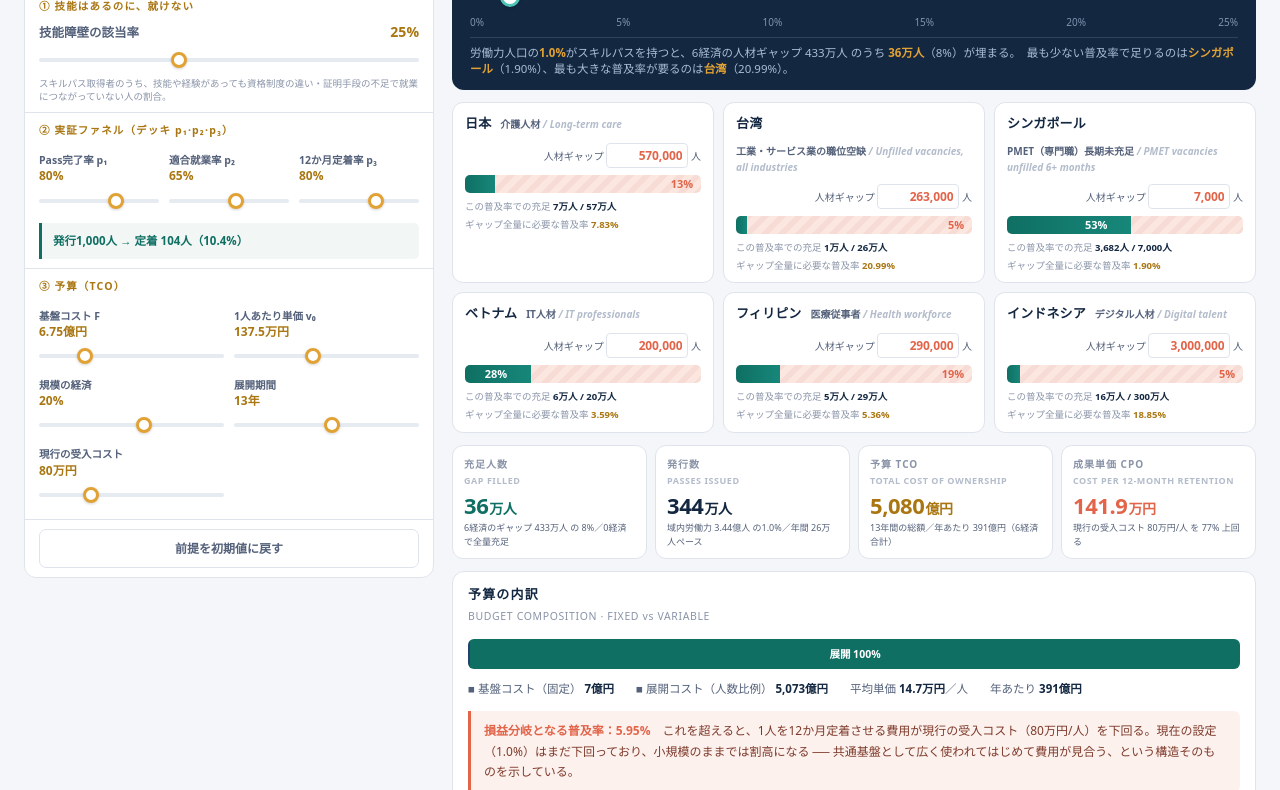
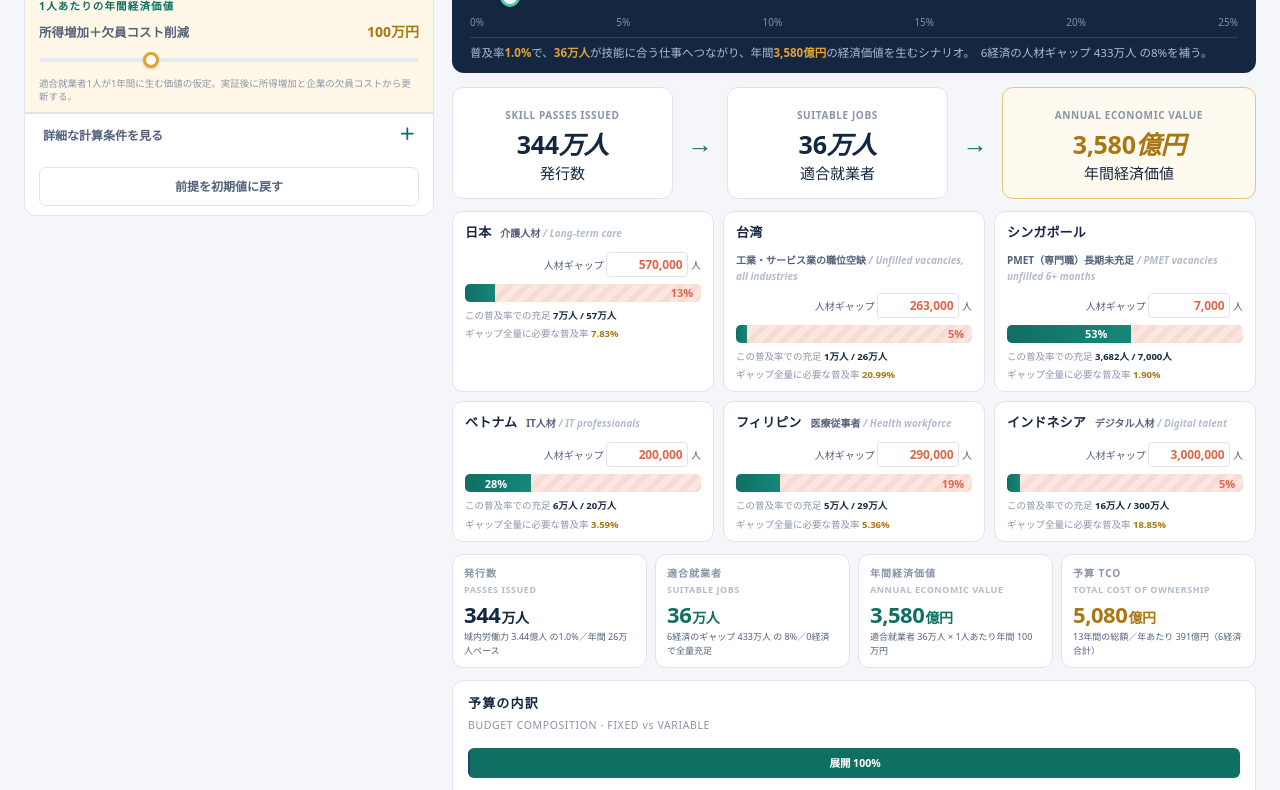
Before and after one commit to wanaincode/asia-skills-passport-vision2040, a plain HTML site: page index.html in a window 1280 px wide. Shown: the part 227-1017 px from the top of the page. Drawn offline with Linux system fonts and the light colour scheme.

Commit message:
Simplify model around annual economic value

```diff
--- a/index.html
+++ b/index.html
@@ -3,7 +3,7 @@
 <head>
 <meta charset="utf-8">
 <meta name="viewport" content="width=device-width, initial-scale=1">
-<title>スキルパス｜人材不足を埋めるには、どこまで広げればよいか</title>
+<title>スキルパス｜普及率から経済価値を試算する</title>
 <style>
 :root{
   --navy:#132741;
@@ -115,6 +115,13 @@ input[type=range]::-moz-range-track{height:4px;border-radius:3px;background:#e6e
 input[type=range]::-moz-range-thumb{width:12px;height:12px;border-radius:50%;background:#fff;border:3px solid var(--amber);cursor:pointer}
 input[type=range]:focus-visible::-webkit-slider-thumb{outline:2px solid var(--navy);outline-offset:2px}
 .funnel-out{background:#f2f6f5;border-left:3px solid var(--teal);padding:9px 11px;font-size:11.5px;color:var(--teal);font-weight:700;border-radius:0 5px 5px 0}
+.value-assumption{background:#fff8e8}
+.value-assumption .gl{color:var(--teal)!important}
+.advanced{border-top:1px solid var(--line)}
+.advanced summary{padding:12px 18px;cursor:pointer;font-size:12px;font-weight:800;color:var(--ink-2);list-style:none}
+.advanced summary::-webkit-details-marker{display:none}
+.advanced summary::after{content:"＋";float:right;color:var(--teal);font-size:16px;line-height:1}
+.advanced[open] summary::after{content:"−"}
 button.reset{width:100%;padding:9px;font:inherit;font-size:12px;font-weight:700;color:var(--ink-2);background:#fff;border:1px solid var(--line);border-radius:7px;cursor:pointer}
 button.reset:hover{background:#f7f9fc;color:var(--navy)}
 
@@ -133,6 +140,16 @@ button.reset:hover{background:#f7f9fc;color:var(--navy)}
 .rail-scale{display:flex;justify-content:space-between;font-size:10px;color:#7f93ad;margin-top:2px}
 .rail-note{margin-top:12px;font-size:11.5px;color:#a9bdd6;line-height:1.6;border-top:1px solid rgba(255,255,255,.12);padding-top:11px}
 .rail-note b{color:var(--amber);font-weight:700}
+
+/* ---------- one-glance impact flow ---------- */
+.impact-flow{display:grid;grid-template-columns:1fr 38px 1fr 38px 1.15fr;align-items:center;gap:8px;margin-top:14px}
+.impact-step{background:#fff;border:1px solid var(--line);border-radius:11px;padding:13px 14px;text-align:center;min-height:92px}
+.impact-step strong{display:block;font-size:25px;line-height:1.15;margin:5px 0 2px;color:var(--navy)}
+.impact-step small{font-size:10px;color:var(--ink-3);font-weight:700;letter-spacing:.06em}
+.impact-step.value{border-color:#e9c575;background:#fffaf0}
+.impact-step.value strong{color:var(--amber-d)}
+.impact-arrow{text-align:center;color:var(--teal);font-size:25px;font-weight:800}
+@media(max-width:760px){.impact-flow{grid-template-columns:1fr}.impact-arrow{transform:rotate(90deg)}}
 
 /* ---------- economy rows ---------- */
 .rows{margin-top:18px;display:flex;flex-direction:column;gap:11px}
@@ -236,9 +253,9 @@ footer{margin-top:26px;font-size:10.5px;color:var(--ink-3);line-height:1.8;borde
 
 <header>
   <div class="wrap">
-    <p class="eyebrow">ASEAN GROUP 5 ・ SKILL PASS ・ GAP-CLOSING MODEL</p>
-    <h1>人材不足を埋めるには、スキルパスをどこまで広げればよいか
-      <small>6経済の公式統計による人材不足の実数から、必要な普及規模と必要予算を逆算する ／ From published talent-shortage data to the coverage and budget required</small>
+    <p class="eyebrow">ASEAN GROUP 5 ・ SKILL PASS ・ ECONOMIC VALUE MODEL</p>
+    <h1>スキルパスは、どれだけの経済価値を生むのか
+      <small>普及率から、適合就業者数と年間経済価値を試算する ／ From Skill Pass adoption to jobs and annual economic value</small>
     </h1>
     <div class="legend">
       <b><i class="dot real"></i>実データ（公式統計・出典明記）</b>
@@ -254,7 +271,19 @@ footer{margin-top:26px;font-size:10.5px;color:var(--ink-3);line-height:1.8;borde
   <!-- ============ CONTROLS ============ -->
   <div class="panel">
     <div class="card">
-      <h2>前提を動かす<span>ASSUMPTIONS · ADJUSTABLE</span></h2>
+      <h2>経済価値を試算する<span>ONE MAIN INPUT + ADJUSTABLE ASSUMPTIONS</span></h2>
+
+      <div class="ctl-group value-assumption">
+        <div class="gl">1人あたりの年間経済価値</div>
+        <div class="ctl">
+          <label>所得増加＋欠員コスト削減 <span class="v" id="v-E">100万円</span></label>
+          <input type="range" id="E" min="20" max="300" value="100" step="5">
+          <div class="hint">適合就業者1人が1年間に生む価値の仮定。実証後に所得増加と企業の欠員コストから更新する。</div>
+        </div>
+      </div>
+
+      <details class="advanced">
+      <summary>詳細な計算条件を見る</summary>
 
       <div class="ctl-group">
         <div class="gl">① 技能はあるのに、就けない</div>
@@ -310,6 +339,7 @@ footer{margin-top:26px;font-size:10.5px;color:var(--ink-3);line-height:1.8;borde
           <div class="hint">比較用。海外人材1人を受け入れるのに現在かかる費用の目安（仮置き・要差し替え）。</div>
         </div>
       </div>
+      </details>
 
       <div class="ctl-group">
         <button class="reset" id="reset">前提を初期値に戻す</button>
@@ -331,28 +361,36 @@ footer{margin-top:26px;font-size:10.5px;color:var(--ink-3);line-height:1.8;borde
       <div class="rail-note" id="railnote"></div>
     </div>
 
+    <div class="impact-flow" aria-label="普及率から経済価値までの計算結果">
+      <div class="impact-step"><small>SKILL PASSES ISSUED</small><strong class="num" id="flow-issued">–</strong><span>発行数</span></div>
+      <div class="impact-arrow">→</div>
+      <div class="impact-step"><small>SUITABLE JOBS</small><strong class="num" id="flow-filled">–</strong><span>適合就業者</span></div>
+      <div class="impact-arrow">→</div>
+      <div class="impact-step value"><small>ANNUAL ECONOMIC VALUE</small><strong class="num" id="flow-value">–</strong><span>年間経済価値</span></div>
+    </div>
+
     <div class="rows" id="rows"></div>
 
     <div class="totals">
-      <div class="kpi a">
-        <div class="k">充足人数<span>GAP FILLED</span></div>
-        <div class="n num" id="k-filled">–</div>
-        <div class="s" id="k-filled-s"></div>
-      </div>
       <div class="kpi b">
         <div class="k">発行数<span>PASSES ISSUED</span></div>
         <div class="n num" id="k-issued">–</div>
         <div class="s" id="k-issued-s"></div>
       </div>
+      <div class="kpi a">
+        <div class="k">適合就業者<span>SUITABLE JOBS</span></div>
+        <div class="n num" id="k-filled">–</div>
+        <div class="s" id="k-filled-s"></div>
+      </div>
+      <div class="kpi d ok">
+        <div class="k">年間経済価値<span>ANNUAL ECONOMIC VALUE</span></div>
+        <div class="n num" id="k-value">–</div>
+        <div class="s" id="k-value-s"></div>
+      </div>
       <div class="kpi c">
         <div class="k">予算 TCO<span>TOTAL COST OF OWNERSHIP</span></div>
         <div class="n num" id="k-tco">–</div>
         <div class="s" id="k-tco-s"></div>
-      </div>
-      <div class="kpi d" id="kpi-cpo">
-        <div class="k">成果単価 CPO<span>COST PER 12-MONTH RETENTION</span></div>
-        <div class="n num" id="k-cpo">–</div>
-        <div class="s" id="k-cpo-s"></div>
       </div>
     </div>
 
@@ -373,6 +411,7 @@ footer{margin-top:26px;font-size:10.5px;color:var(--ink-3);line-height:1.8;borde
         <span class="fl"><code>必要普及率 c* ＝ 人材ギャップ ÷（労働力人口 × s × p₁p₂p₃）</code></span>
         <span class="fl"><code>TCO ＝ F ＋ ∫v(n)dn　（v(n)＝v₀·(n/1,000)^k, k＝log₂(1−L)）</code></span>
         <span class="fl"><code>CPO ＝ TCO ÷ R</code></span>
+        <span class="fl"><code>年間経済価値 V ＝ R × 1人あたり年間経済価値 E</code></span>
       </div>
     </div>
 
@@ -383,6 +422,7 @@ footer{margin-top:26px;font-size:10.5px;color:var(--ink-3);line-height:1.8;borde
         <li>人材ギャップは各国の公式統計の実数。定義・対象年・職種の範囲が国ごとに異なるため、合計値は「規模感の比較」として読む。</li>
         <li>普及率の分母は各経済の労働力人口。実際の供給は国境を越えるため、域内（6経済 約3.4億人）を母集団と見れば必要普及率はさらに下がる。</li>
         <li>ギャップの数値は各カードから直接編集できる。出典を差し替えた場合はその場で上書きすること。</li>
+        <li>1人あたり年間経済価値は仮説値。所得増加と企業の欠員コスト削減を実証で測定し、重複を避けて更新する。</li>
         <li>スキルパス単独の効果ではなく、制度連携・研修・受入環境の整備を伴った場合の上限側の推計である。</li>
       </ul>
     </div>
@@ -456,7 +496,7 @@ const ECON = [
     extra:"" }
 ];
 
-const DEFAULTS = { s:25, p1:80, p2:65, p3:80, F:6.75, v0:137.5, L:20, Y:13, B:80, c:1.0 };
+const DEFAULTS = { E:100, s:25, p1:80, p2:65, p3:80, F:6.75, v0:137.5, L:20, Y:13, B:80, c:1.0 };
 const N0 = 1000; // 単価の基準規模（デッキの Scale Test）
 
 /* ---------- formatting ---------- */
@@ -523,10 +563,10 @@ ECON.forEach(e=>{
 document.getElementById("sources").innerHTML =
   "<b>出典一覧</b><br>" +
   ECON.map(e=>`${e.name}｜${e.gapSrc}　／　労働力人口：${e.lfSrc}${e.lfV?"":"（要検証）"}${e.extra?"<br><span style='color:#a3abbb'>　　"+e.extra+"</span>":""}`).join("<br>") +
-  "<br>コストの枠組み（TCO＝F＋vN、R＝N×p₁×p₂×p₃、CPO＝TCO÷R）は本提案スライド35「予算仮説」と同一。単価の逓減はWright学習曲線で近似。<br>作成：ASEAN Group 5 ／ 第5回 日本ASEAN台湾次世代交流フォーラム";
+  "<br>コストの枠組み（TCO＝F＋vN、R＝N×p₁×p₂×p₃、CPO＝TCO÷R）は本提案スライド35「予算仮説」と同一。年間経済価値はR×1人あたり年間経済価値で試算し、単価は実証後に更新する。<br>作成：ASEAN Group 5 ／ 第5回 日本ASEAN台湾次世代交流フォーラム";
 
 /* ---------- controls wiring ---------- */
-const ctrls=["s","p1","p2","p3","F","v0","L","Y","B","c"];
+const ctrls=["E","s","p1","p2","p3","F","v0","L","Y","B","c"];
 ctrls.forEach(id=>{
   const el=document.getElementById(id);
   el.value=DEFAULTS[id];
@@ -545,6 +585,7 @@ function render(){
   const v0yen=S.v0*1e4, Fyen=S.F*1e8;
 
   document.getElementById("v-s").textContent=S.s+"%";
+  document.getElementById("v-E").textContent=S.E.toFixed(0)+"万円";
   document.getElementById("v-p1").textContent=S.p1+"%";
   document.getElementById("v-p2").textContent=S.p2+"%";
   document.getElementById("v-p3").textContent=S.p3+"%";
@@ -588,6 +629,7 @@ function render(){
   const TCO=Fyen+VC;
   const R=totIssued*conv;
   const CPO=R>0?TCO/R:0;
+  const annualValue=totFilled*S.E*1e4;
   const avg=totIssued>0?VC/totIssued:0;
   const bench=S.B*1e4;
 
@@ -599,17 +641,17 @@ function render(){
   document.getElementById("k-issued-s").textContent=
     `域内労働力 ${pplT(totLF)} の${S.c.toFixed(1)}%／年間 ${pplT(totIssued/S.Y)}ペース`;
 
+  document.getElementById("k-value").innerHTML=yen(annualValue);
+  document.getElementById("k-value-s").textContent=
+    `適合就業者 ${pplT(totFilled)} × 1人あたり年間 ${S.E.toFixed(0)}万円`;
+
+  document.getElementById("flow-issued").innerHTML=ppl(totIssued);
+  document.getElementById("flow-filled").innerHTML=ppl(totFilled);
+  document.getElementById("flow-value").innerHTML=yen(annualValue);
+
   document.getElementById("k-tco").innerHTML=yen(TCO);
   document.getElementById("k-tco-s").textContent=
     `${S.Y}年間の総額／年あたり ${yenT(TCO/S.Y)}（6経済合計）`;
-
-  const cpoBox=document.getElementById("kpi-cpo");
-  cpoBox.classList.toggle("ok", CPO>0 && CPO<=bench);
-  document.getElementById("k-cpo").innerHTML=CPO>0?yen(CPO):"–";
-  document.getElementById("k-cpo-s").textContent = CPO<=0 ? "普及率を上げると算出されます"
-    : (CPO<=bench
-        ? `現行の受入コスト ${S.B}万円/人 を ${pct(1-CPO/bench,0)} 下回る`
-        : `現行の受入コスト ${S.B}万円/人 を ${pct(CPO/bench-1,0)} 上回る`);
 
   const fShare=TCO>0?Fyen/TCO*100:0;
   document.getElementById("st-f").style.width=fShare+"%";
@@ -643,11 +685,9 @@ function render(){
   }
 
   /* rail note: the single sentence the audience should take away */
-  const worst=ECON.reduce((a,b)=> (gaps[a.id]/(a.lf*conv)) > (gaps[b.id]/(b.lf*conv)) ? a : b);
-  const best =ECON.reduce((a,b)=> (gaps[a.id]/(a.lf*conv)) < (gaps[b.id]/(b.lf*conv)) ? a : b);
   document.getElementById("railnote").innerHTML =
-    `労働力人口の<b>${S.c.toFixed(1)}%</b>がスキルパスを持つと、6経済の人材ギャップ ${pplT(totGap)} のうち <b>${pplT(totFilled)}</b>（${pct(totGap>0?totFilled/totGap:0,0)}）が埋まる。`+
-    `　最も少ない普及率で足りるのは<b>${best.name}</b>（${pct(gaps[best.id]/(best.lf*conv),2)}）、最も大きな普及率が要るのは<b>${worst.name}</b>（${pct(gaps[worst.id]/(worst.lf*conv),2)}）。`;
+    `普及率<b>${S.c.toFixed(1)}%</b>で、<b>${pplT(totFilled)}</b>が技能に合う仕事へつながり、年間<b>${yenT(annualValue)}</b>の経済価値を生むシナリオ。`+
+    `　6経済の人材ギャップ ${pplT(totGap)} の${pct(totGap>0?totFilled/totGap:0,0)}を補う。`;
 }
 
 render();
```
